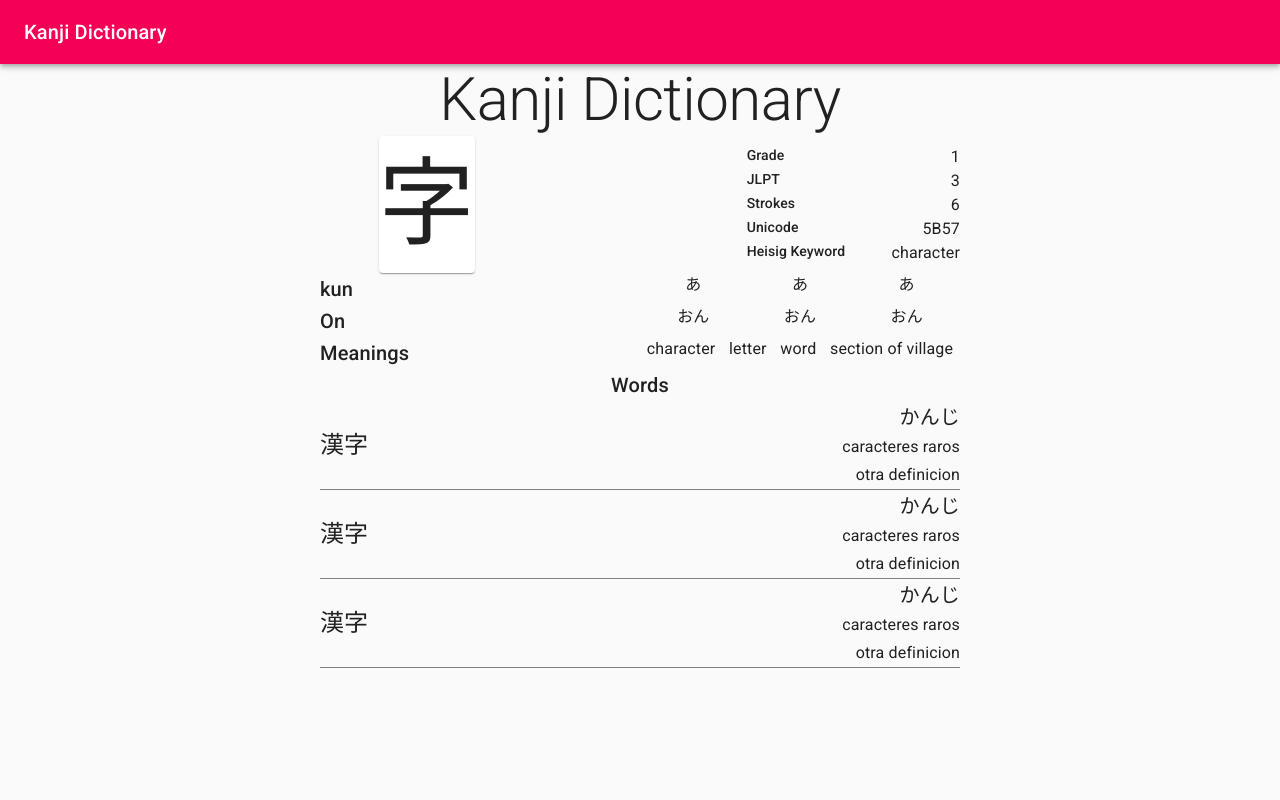
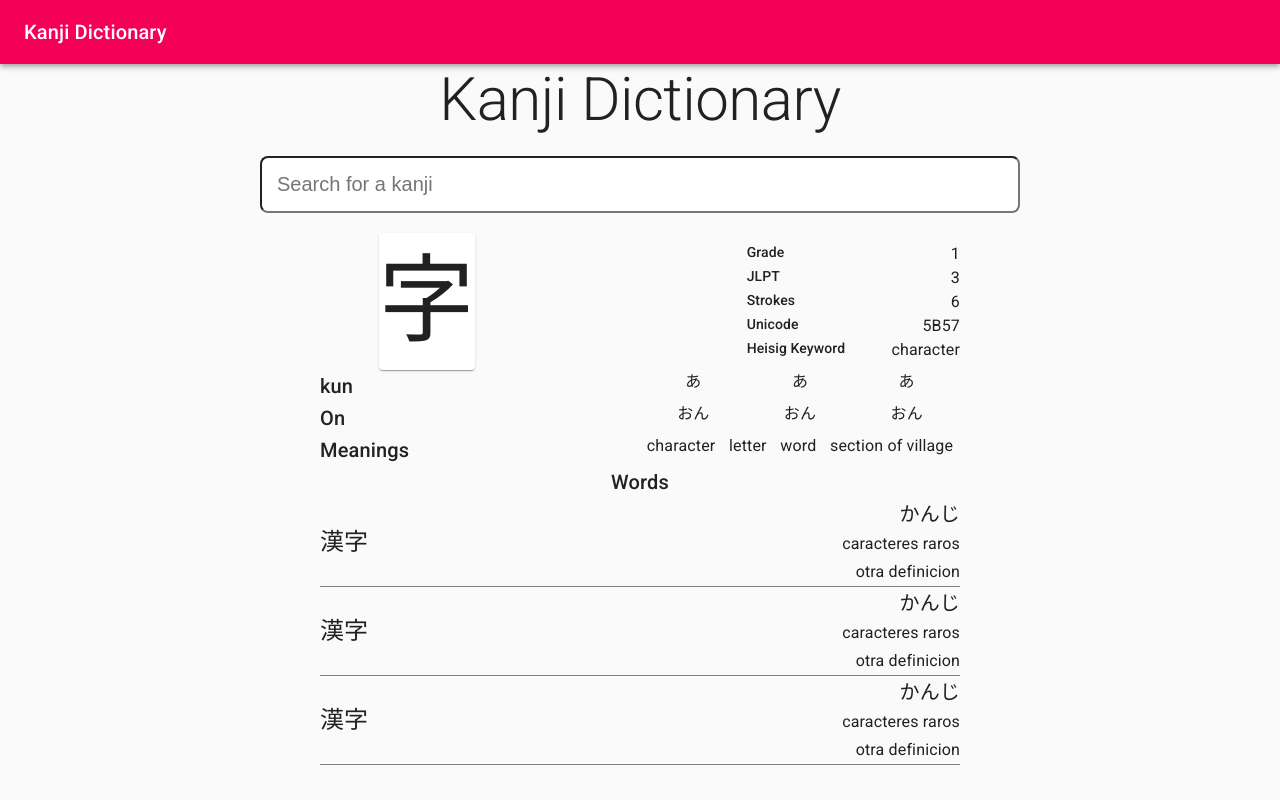
Before and after one commit to CesarMtzV/KanjiDictionary, a React (Create React App) app: page / in a window 1280 px wide. Built offline with nearby package versions, Linux system fonts and the light colour scheme.

Commit message:
Added de search box component

```diff
--- a/src/App.css
+++ b/src/App.css
@@ -13,3 +13,33 @@ body {
 .word-item{
     border-bottom: 1px solid gray;
 }
+
+.center {
+    justify-content: center;
+    align-self: center;
+    margin: 0 auto;
+}
+
+.searchbox {
+    width: 100%;
+    max-width: 760px;
+    padding: 15px;
+    margin: 0 auto;
+    display: block;
+
+    outline: none;
+    border-radius: 8px;
+    font-size: 20px;
+    font-weight: 300;
+
+    transition: 0.4s ease-out;
+}
+
+.searchbox:focus{
+    box-shadow: 0px 0px 8px 3px red;
+}
+
+.searchbox-wrap{
+    margin-top: 20px;
+    margin-bottom: 20px;
+}
--- a/src/App.js
+++ b/src/App.js
@@ -2,6 +2,7 @@ import './App.css';
 import Header from './components/ui/Header';
 import Content from './components/ui/Content';
 import AppBarKanji from './components/ui/AppBarKanji';
+import Search from './components/ui/Search';
 
 function App() {
   return (
@@ -12,6 +13,7 @@ function App() {
       <main>
 
         <Header />
+        <Search />
         <Content />
 
       </main>
--- /dev/null
+++ b/src/components/ui/Search.js
@@ -0,0 +1,16 @@
+import React from 'react'
+import Grid from '@material-ui/core/Grid'
+import Button from '@material-ui/core/Button'
+import Container from '@material-ui/core/Container'
+
+
+const Search = () => {
+    return (
+        <section className="searchbox-wrap">
+            <input type="text" placeholder="Search for a kanji" className="searchbox" />
+        </section>
+
+    )
+}
+
+export default Search
```
